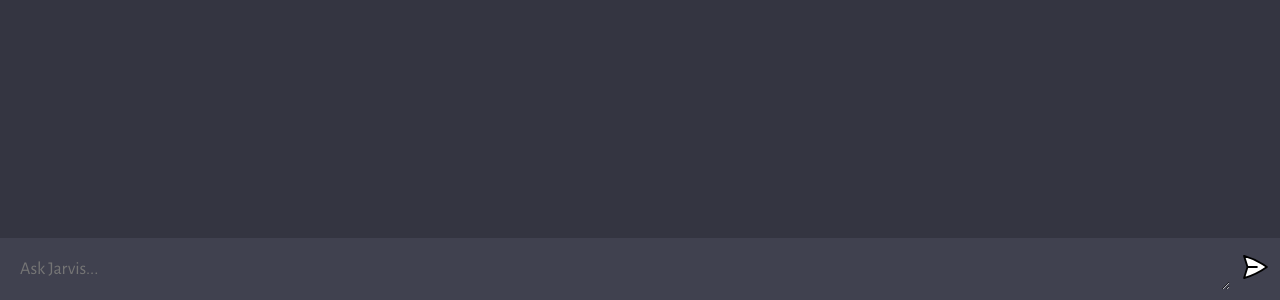
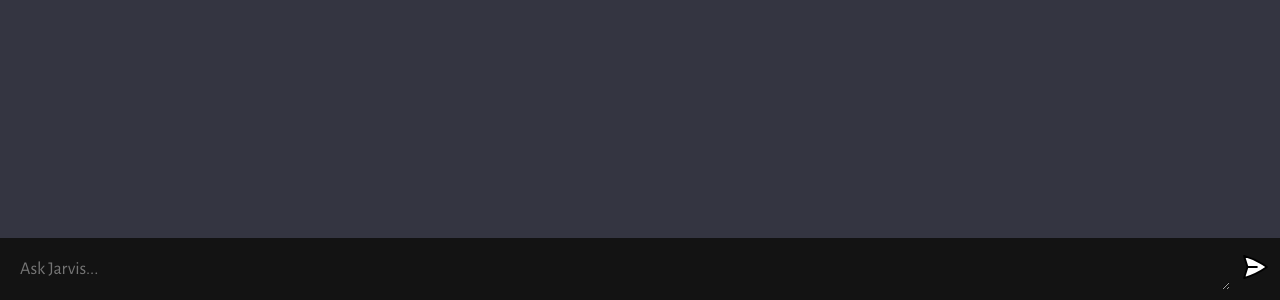
Before and after one commit to v2jarvis/Jarvis-Chat-Bot, a website built with Vite: page client/index.html in a window 1280 px wide. Shown: the part 500-800 px from the top of the page. Built offline with nearby package versions, Linux system fonts and the light colour scheme.

Commit message:
third commit

```diff
--- a/client/style.css
+++ b/client/style.css
@@ -8,7 +8,7 @@
 }
 
 body {
-  background: #343541;
+  background: #343f41;
 }
 
 #app {
@@ -50,7 +50,7 @@ body {
 }
 
 .ai {
-  background: #40414F;
+  background: #131313;
 }
 
 .chat {
@@ -117,7 +117,7 @@ form {
   max-width: 1280px;
   margin: 0 auto;
   padding: 10px;
-  background: #40414F;
+  background: #131313;
 
   display: flex;
   flex-direction: row;
```
